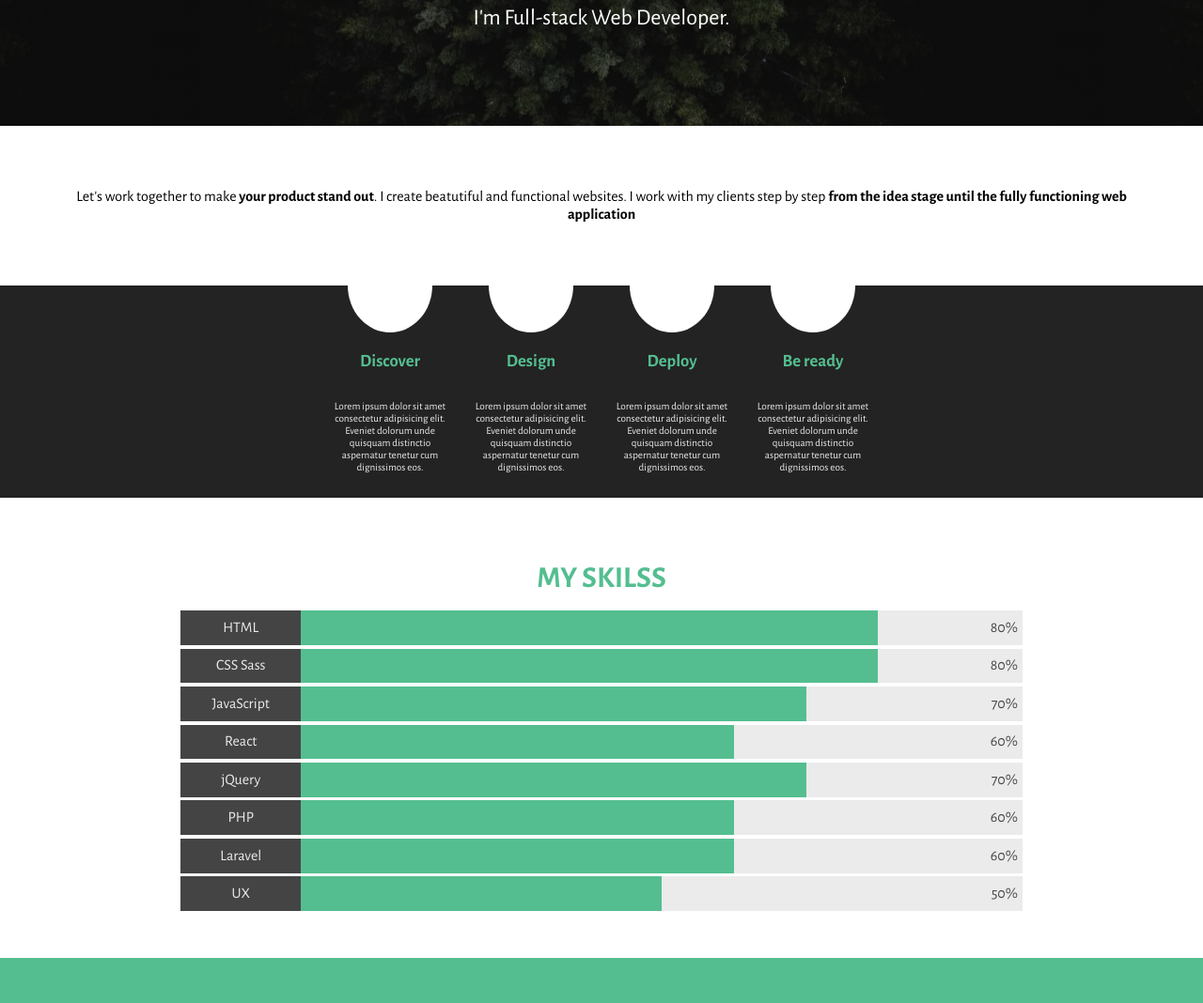
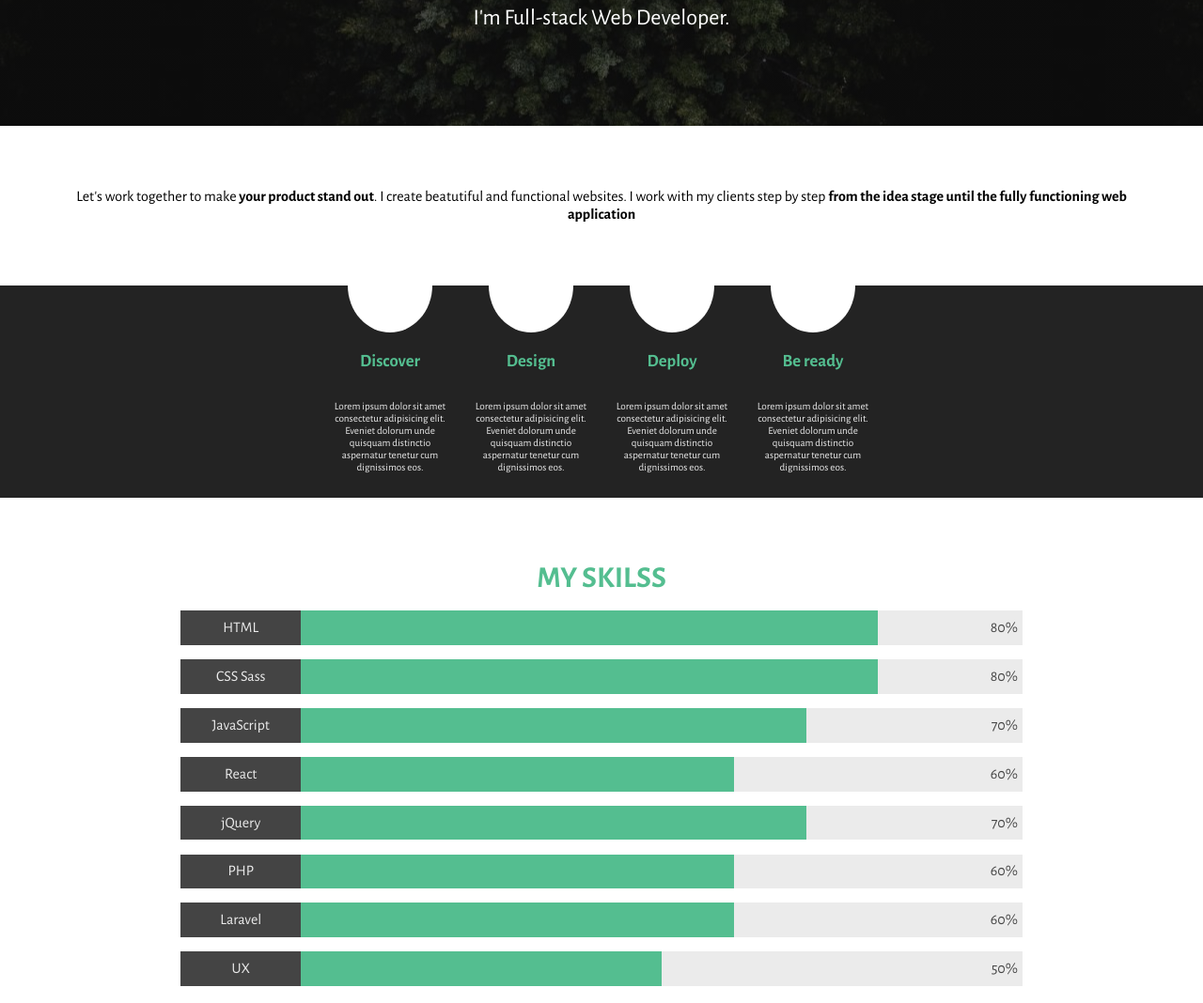
Before and after one commit to dnitra/Aneta_Webbie_portfolio, a website: page src/index.html in a window 1280 px wide. Shown: the part 232-1300 px from the top of the page at 94% size. Drawn offline with nearby package versions, Linux system fonts and the light colour scheme; files that its build step writes are made by us from their sources.

Commit message:
fixed a bug

```diff
--- a/src/scss/style.scss
+++ b/src/scss/style.scss
@@ -132,7 +132,7 @@ header {
     @include heading(1rem, $green, $w-bold, 2rem);
   }
   .charts {
-    height: 40vh;
+    height: 50vh;
     display: flex;
     flex-direction: column;
     justify-content: space-between;
@@ -320,7 +320,7 @@ header {
   }
 }
 .about {
-    padding: 50px;
+  padding: 50px;
   h2 {
     text-align: center;
     font-size: 2rem;
```
